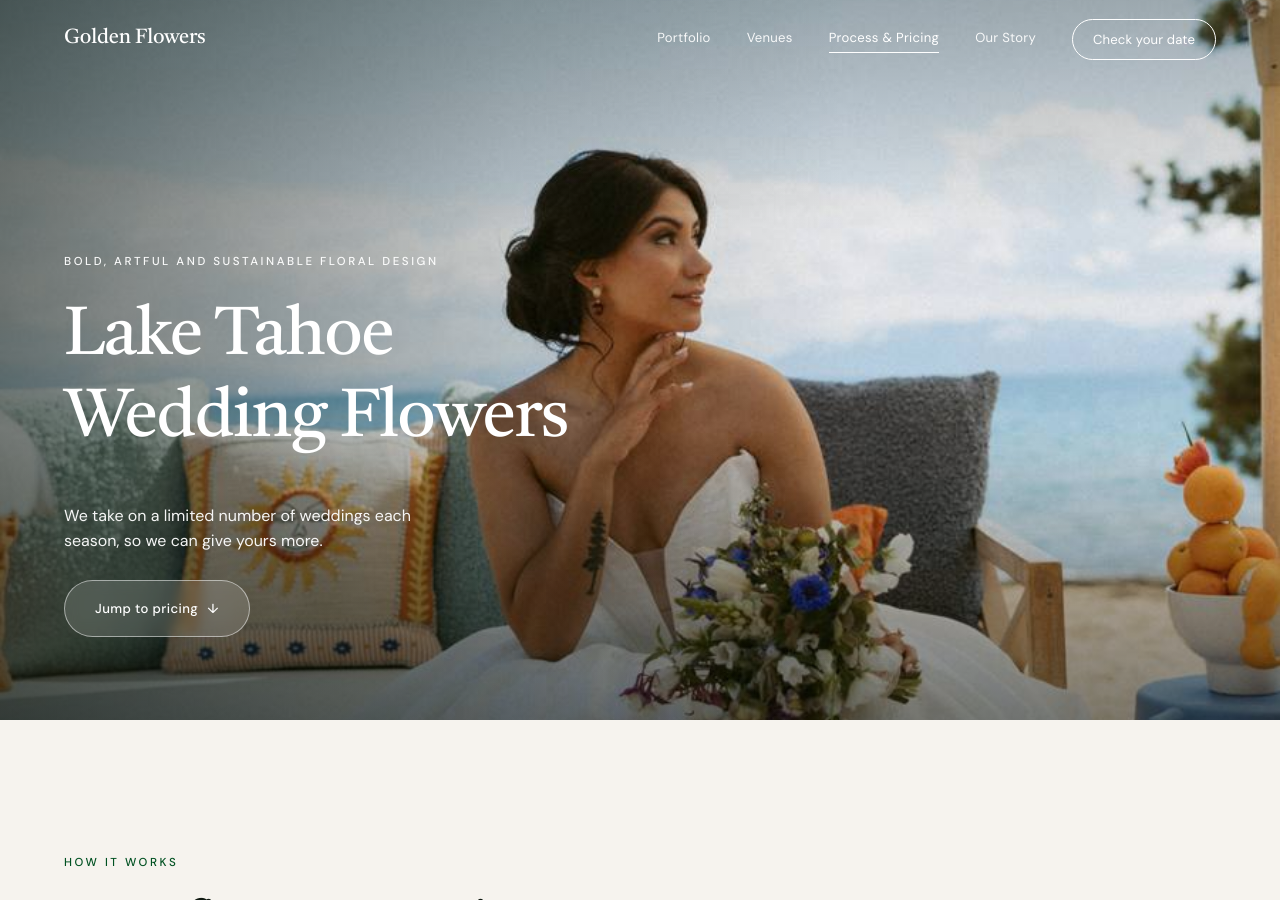
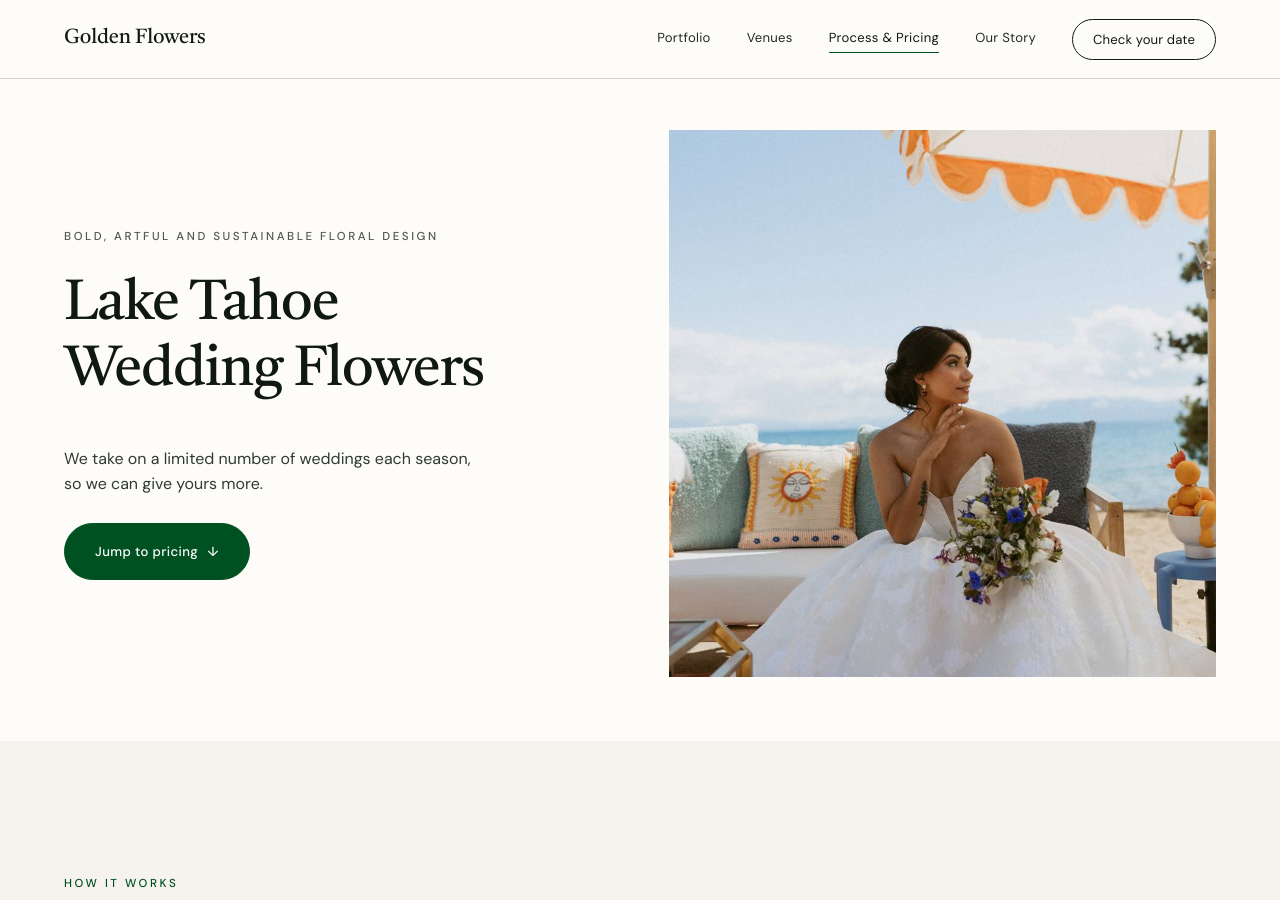
Before and after one commit to jshplhm/goldenflowers, a Jekyll site: the page built from weddings/index.md, in a window 1280 px wide and 900 px high. Built offline with Jekyll 4.4.1, drawn with Linux system fonts in a browser that asks for light colours.

Commit message:
Copy beside the photograph on Process & Pricing, Sustainability and Blog
The home hero took this treatment earlier today; these three were the
pages still setting type over a photograph. Same shape as home: two
columns, copy on paper, a square plate, no scrim.

THE LAYOUT IS NOW ONE CLASS, .hero-beside, RATHER THAN FOUR COPIES. It
was written inline for the home hero; this lifts it out and the home
markup joins the class. Everything specific to the home page's slideshow
stays under .hero-rot. .hero-beside is added ALONGSIDE .hero-sm /
.hero-land / .hero-rot rather than replacing them, so nothing else keyed
to those has to be chased down.

Verified the extraction changed nothing on the page that already had it:
the home page renders pixel-identical, desktop and in the dot row,
before and after.

TWO THINGS THE SCREENSHOTS CAUGHT THAT READING THE SHEET DID NOT:

1. Cascade, not specificity. .hero.hero-sm{height:64vh} and
   .hero.hero-land{height:80vh} are the same (0,2,0) as
   .hero.hero-beside, so position decides. With the block higher up the
   sheet they clamped a hero shorter than its own grid content and
   /sustainability overflowed its photograph into the section below.
   The block now sits below them, with a note saying not to move it.
   /weddings hid the same bug only because 80vh happened to exceed its
   content.

2. The mobile rules that lift copy clear of iOS Safari's bottom toolbar
   were scoped :not(.hero-rot). They exist for copy sitting ON a
   photograph, which is now exactly :not(.hero-beside). Left as they
   were they put a 94px hole between the words and the picture at
   520px.

hero_nav comes off all three: the nav was transparent because it sat
over a photograph, and these heroes are paper now.

Co-Authored-By: Claude Opus 5 <noreply@anthropic.com>

```diff
--- a/assets/css/redesign.css
+++ b/assets/css/redesign.css
@@ -194,78 +194,6 @@ button.txt-link{background:none;border-top:0;border-left:0;border-right:0;cursor
 .hero-btns{display:flex;gap:14px;flex-wrap:wrap;align-items:center;}
 .side-label{position:absolute;right:calc(var(--pad) - 6px);top:50%;transform:rotate(90deg);transform-origin:right center;z-index:3;font-size:.72rem;letter-spacing:.3em;text-transform:uppercase;opacity:.8;}
 
-/* ==========================================================================
-   HOME HERO: COPY BESIDE THE PHOTOGRAPH (Josh, 2026-09-22)
-   --------------------------------------------------------------------------
-   Everything here is scoped to .hero-rot, which is the home page and nothing
-   else. .hero is shared with /weddings (.hero-land), the interior heroes
-   (.hero-sm, .hero--interior) and Our Story's split hero; an unscoped override
-   would take all of them with it. The stylesheet already had that lesson
-   written down further down this file, where `.hero .hero-foot .btn` once
-   swallowed the "Jump to pricing" button.
-
-   The photograph used to be a 100vh background with white type over it and a
-   two-layer scrim to keep the type legible. It is now a contained 4/5 plate in
-   its own column. The scrim and the boost layer go with the overlap: they
-   existed only to darken a picture for type that is no longer on it.
-   ========================================================================== */
-.hero.hero-rot{
-  height:auto;min-height:0;overflow:visible;color:var(--ink);
-  max-width:var(--content-max);margin:0 auto;
-  padding:calc(var(--nav-h) + clamp(30px,4vw,64px)) var(--pad) clamp(40px,5vw,70px);
-  display:grid;grid-template-columns:minmax(0,1fr) minmax(0,1fr);
-  gap:clamp(32px,4.5vw,72px);align-items:center;}
-
-/* Both scrims off. Not restyled, off: with nothing over the photograph there
-   is nothing to protect, and either one now just dims the work. */
-.hero-rot::after{display:none;}
-.hero-rot .hero-boost{display:none;}
-
-/* .hero-in carried the absolute-ish full-width positioning of the overlay.
-   As a grid child it needs none of it, and the shared rules for .ey,
-   .hero-foot and .hero-sub inside it still apply. */
-.hero-rot .hero-in{max-width:none;margin:0;padding:0;}
-.hero-rot .ey{color:var(--mute);opacity:1;}
-.hero-rot .hero-sub{color:var(--fg2);opacity:1;max-width:38ch;}
-
-/* The headline is in a half-width column now, so it cannot run at the
-   full-bleed size. 5rem, not the 5.6 it had and not the 4.6 this started at:
-   "Lake Tahoe Wedding Florist" is a SHORT headline that sets two lines, and
-   4.6 left the column visibly half empty beside a tall photograph. 5rem is the
-   largest that still keeps "Wedding Florist" on one line inside a 615px column
-   at 1440. If the headline copy ever gets longer, this comes back down. */
-.hero-rot h1{color:var(--ink);font-size:clamp(2.4rem,5vw,5rem);line-height:1.02;}
-
-/* The glass button was white-on-photo. On paper it is invisible, so the home
-   hero takes the site's ordinary accent button. Scoped, so the glass style
-   stays for every hero that still has type on a picture. */
-.hero-rot .btn{background:var(--accent);color:var(--paper);border:1px solid var(--accent);
-  -webkit-backdrop-filter:none;backdrop-filter:none;}
-.hero-rot .btn:hover{background:var(--ink);border-color:var(--ink);color:var(--paper);
-  transform:translateY(-2px);filter:none;}
-
-/* The stage: what the photographs are absolutely positioned inside now that
-   the hero itself is a grid. `.hero .bg` already says position:absolute;inset:0,
-   and it still resolves against this because this is the nearest positioned
-   ancestor. 4/5 matches the mockup Josh picked. */
-/* Square, not the mockup's 4/5. The mockup's left column held a three-line
-   headline plus a subhead; live's holds a two-line headline, a subhead and a
-   button, which is shorter, and 4/5 put a 769px picture beside ~360px of copy.
-   A 1/1 plate is the same width and 154px shorter, which is most of the gap. */
-.hero-rot .hs-stage{position:relative;overflow:hidden;aspect-ratio:1/1;background:var(--bg2);}
-.hero-rot .hs-right{display:block;}
-
-@media(max-width:860px){
-  /* One column, words then picture, per the standing rule that a photograph
-     gets a phone row to itself. */
-  .hero.hero-rot{grid-template-columns:1fr;align-items:start;gap:26px;
-    padding-top:calc(var(--nav-h) + 30px);}
-  .hero-rot h1{font-size:clamp(2.2rem,8.4vw,3.2rem);}
-  /* Portrait again on a phone: the <picture> element serves a crop cut
-     portrait at <=700px, and squaring it would throw away the art direction. */
-  .hero-rot .hs-stage{aspect-ratio:4/5;}
-}
-
 /* ---------- HERO ROTATION (home only) ----------
    Five photos crossfade behind FIXED copy. The headline, subhead and CTA never
    move: this is ambient texture, not a carousel of competing messages, which is
@@ -386,6 +314,12 @@ button.txt-link{background:none;border-top:0;border-left:0;border-right:0;cursor
    visible on mobile by default now; hide it here only with a reason of its own. */
 @media(max-width:860px){
   .hero-rot .hero-foot .btn{display:none;}
+  /* The two rules below are :not(.hero-beside), not :not(.hero-rot). Both exist
+     to lift copy clear of iOS Safari's bottom toolbar when the copy is sitting
+     ON the photograph. A .hero-beside hero has its copy on paper above the
+     picture, so the padding is just a 94px hole between the words and the
+     photo, which is exactly what it was on /sustainability at 520px before
+     this was rescoped. (2026-09-22) */
   /* Both offsets clear iOS Safari's bottom toolbar. .hero is height:100vh, and
      on iOS 100vh is the viewport with the chrome HIDDEN, so the last ~60pt of
      the hero lives behind the toolbar and anything anchored near the bottom
@@ -394,10 +328,10 @@ button.txt-link{background:none;border-top:0;border-left:0;border-right:0;cursor
      changes hero height on every page and makes the box resize as the toolbar
      hides and shows on scroll. env() adds the home-indicator inset when the
      site is opened standalone, where the toolbar is gone but the inset is not. */
-  .hero:not(.hero-rot) .hero-in{padding-bottom:clamp(84px,16vw,110px);}
+  .hero:not(.hero-beside) .hero-in{padding-bottom:clamp(84px,16vw,110px);}
   /* Centring the row is now the whole job. It used to need the pause pulled out
      of the flex flow first, or the dots sat left of centre to make room for it. */
-  .hero:not(.hero-rot) .hero-dots{left:0;right:0;bottom:calc(clamp(48px,8vw,64px) + env(safe-area-inset-bottom,0px));justify-content:center;}
+  .hero:not(.hero-beside) .hero-dots{left:0;right:0;bottom:calc(clamp(48px,8vw,64px) + env(safe-area-inset-bottom,0px));justify-content:center;}
 }
 
 /* ---------- SPLIT HERO (Our Story — deliberately not full-bleed) ---------- */
@@ -679,6 +613,81 @@ button.txt-link{background:none;border-top:0;border-left:0;border-right:0;cursor
 /* Landing hero: taller than interior for cold ad traffic (headline + CTA above the
    fold on mobile), and keeps the default left+bottom scrim for text legibility. */
 .hero.hero-land{height:80vh;min-height:600px;}
+
+/* NOTE ON ORDER: this block MUST stay below .hero.hero-sm and .hero.hero-land
+   above. All three are (0,2,0), so the cascade is decided by position, and
+   with the block higher up those two clamped a .hero-beside hero to 64vh/80vh
+   while its own grid content was taller. On /sustainability that overflowed
+   the photograph into the section underneath. Caught by screenshot, not by
+   reading the sheet. Do not move this block up. */
+/* ==========================================================================
+   HERO: COPY BESIDE THE PHOTOGRAPH  (.hero-beside)
+   --------------------------------------------------------------------------
+   Home took this treatment first (2026-09-22); /weddings, /sustainability and
+   /blog followed the same day, so the layout lives here once instead of three
+   times. Anything below that is specific to the home page's SLIDESHOW is under
+   .hero-rot in the next block, not here.
+
+   .hero-beside is added ALONGSIDE .hero-sm / .hero-land / .hero-rot rather
+   than replacing them. Those classes still set heights this grid ignores, and
+   leaving them on means nothing else keyed to them has to be chased down.
+
+   NEVER write these as bare `.hero` rules. .hero is shared with the interior
+   heroes and Our Story's split hero, and this sheet already has the scar:
+   `.hero .hero-foot .btn` once swallowed "Jump to pricing" on /weddings.
+
+   The photograph used to be a full-height background with white type over it
+   and a scrim to keep the type legible. It is a contained plate in its own
+   column now, so the scrim goes with the overlap: it existed only to darken a
+   picture for type that is no longer on it.
+   ========================================================================== */
+.hero.hero-beside{
+  height:auto;min-height:0;overflow:visible;color:var(--ink);
+  max-width:var(--content-max);margin:0 auto;
+  padding:calc(var(--nav-h) + clamp(30px,4vw,64px)) var(--pad) clamp(40px,5vw,70px);
+  display:grid;grid-template-columns:minmax(0,1fr) minmax(0,1fr);
+  gap:clamp(32px,4.5vw,72px);align-items:center;}
+
+/* Scrim off. Not restyled, off. */
+.hero-beside::after{display:none;}
+
+/* .hero-in carried the full-width positioning of the overlay. As a grid child
+   it needs none of it, and the shared rules for .ey, .hero-foot and .hero-sub
+   inside it still apply. */
+.hero-beside .hero-in{max-width:none;margin:0;padding:0;}
+.hero-beside .ey{color:var(--mute);opacity:1;}
+.hero-beside .hero-sub{color:var(--fg2);opacity:1;max-width:38ch;}
+.hero-beside h1{color:var(--ink);font-size:clamp(2.4rem,5vw,5rem);line-height:1.02;}
+
+/* The glass button was white-on-photo. On paper it is invisible, so a hero
+   beside its picture takes the site's ordinary accent button. Scoped, so the
+   glass style stays wherever type is still on a picture. */
+.hero-beside .btn{background:var(--accent);color:var(--paper);border:1px solid var(--accent);
+  -webkit-backdrop-filter:none;backdrop-filter:none;}
+.hero-beside .btn:hover{background:var(--ink);border-color:var(--ink);color:var(--paper);
+  transform:translateY(-2px);filter:none;}
+
+/* The plate. `.hero .bg` already says position:absolute;inset:0, and it still
+   resolves against this because this is the nearest positioned ancestor. */
+.hero-beside .hs-stage{position:relative;overflow:hidden;aspect-ratio:1/1;background:var(--bg2);}
+.hero-beside .hs-right{display:block;}
+
+@media(max-width:860px){
+  /* One column, words then picture: a photograph gets a phone row to itself. */
+  .hero.hero-beside{grid-template-columns:1fr;align-items:start;gap:26px;
+    padding-top:calc(var(--nav-h) + 30px);}
+  .hero-beside h1{font-size:clamp(2.2rem,8.4vw,3.2rem);}
+  /* Portrait on a phone. The home <picture> serves a crop cut portrait at
+     <=700px, and squaring it would throw the art direction away. */
+  .hero-beside .hs-stage{aspect-ratio:4/5;}
+}
+
+/* HOME ONLY, because only the home hero has a slideshow behind it: the boost
+   layer was the second scrim, and it has nothing left to protect either. The
+   element stays in the markup because the rotator mirrors each photo's
+   data-boost flag and expects to find it. */
+.hero-rot .hero-boost{display:none;}
+
 
 /* ---------- PORTFOLIO ---------- */
 .pf-note{text-align:center;color:var(--mute);font-size:.92rem;padding:26px var(--pad) 0;}
--- a/weddings/index.md
+++ b/weddings/index.md
@@ -52,8 +51,13 @@ redirect_from:
      =================================================================== -->
 
 <!-- HERO -->
-<header class="hero hero-land">
-  <img class="bg" src="{{ site.baseurl }}/assets/images/portfolio/kelly-dylan/kelly-dylan-13.jpg" alt="Bride holding a lush garden-rose and ranunculus bouquet at a Lake Tahoe beach wedding by Golden Flowers" style="object-position:center 55%;">
+<header class="hero hero-beside hero-land">
+  {%- comment -%}
+    COPY BESIDE THE PHOTOGRAPH, not over it (Josh, 2026-09-22), the same
+    treatment the home hero took earlier the same day. .hero-beside carries
+    the whole layout; hero-land only sets the height the grid no longer uses,
+    and is left on so nothing else keyed to it changes.
+  {%- endcomment -%}
   <div class="hero-in">
     <p class="ey lab"><span data-ed="weddings:hero.label">{{ site.data.weddings.hero.label }}</span></p>
     <h1 class="disp">{% include em.html t=site.data.weddings.hero.heading k="weddings:hero.heading" %}</h1>
@@ -63,6 +67,12 @@ redirect_from:
       on every screen, so the hero can serve the reason someone opened this
       page. It jumps to the price ladder. {%- endcomment -%}
       <a class="btn" href="#pricing"><span data-ed="weddings:hero.button_primary">{{ site.data.weddings.hero.button_primary }}</span> <span>&darr;</span></a>
+    </div>
+  </div>
+
+  <div class="hs-right">
+    <div class="hs-stage">
+      <img class="bg" src="{{ site.baseurl }}/assets/images/portfolio/kelly-dylan/kelly-dylan-13.jpg" alt="Bride holding a lush garden-rose and ranunculus bouquet at a Lake Tahoe beach wedding by Golden Flowers" style="object-position:center 55%;">
     </div>
   </div>
 </header>
```
Also changed, not shown: other parts of weddings/index.md (+0 -1 lines), blog/index.md (+13 -3 lines), index.md (+1 -1 lines), sustainability/index.md (+13 -3 lines).
